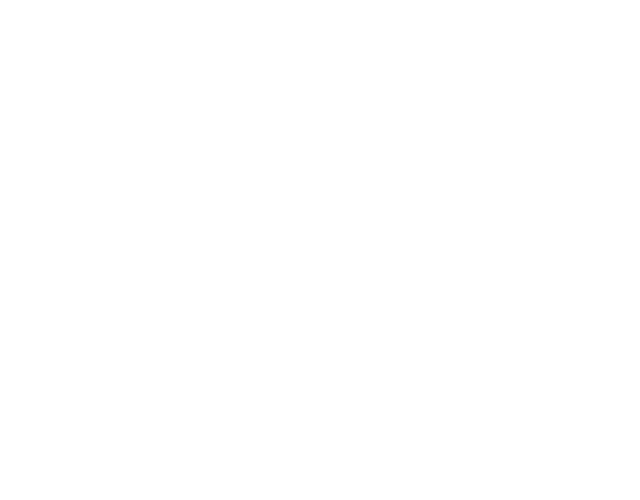
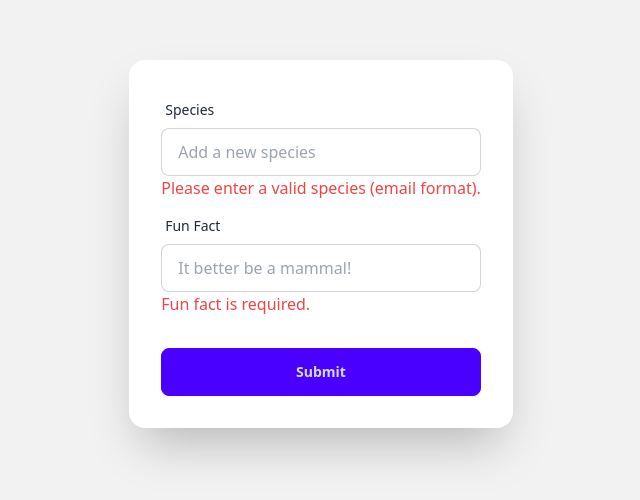
Before and after one commit to JamesDiStef/mammals, an Angular app: page /add in a window 1280 px wide. Before the commit this address led to /. Shown: the part 156-656 px from the top of the page, without its empty margins (319-959 px from the left). Built offline with nearby package versions, Linux system fonts and the light colour scheme.

Commit message:
delete css files, add new route and form for adding mammal on the ui

```diff
--- /dev/null
+++ b/src/app/add-mammal/add-mammal.component.html
@@ -0,0 +1,41 @@
+<div class="hero bg-base-200 min-h-screen">
+  <div class="hero-content flex-col lg:flex-row-reverse">
+    <div class="card bg-base-100 w-full max-w-sm shrink-0 shadow-2xl">
+      <form [formGroup]="speciesForm" (ngSubmit)="onSubmit()" class="card-body">
+        <div class="form-control">
+          <label class="label">
+            <span class="label-text">Species</span>
+          </label>
+          <input
+            formControlName="species"
+            type="email"
+            placeholder="Add a new species"
+            class="input input-bordered"
+            required
+          />
+          <div class="text-red-500">
+            Please enter a valid species (email format).
+          </div>
+        </div>
+
+        <div class="form-control">
+          <label class="label">
+            <span class="label-text">Fun Fact</span>
+          </label>
+          <input
+            formControlName="funFact"
+            type="text"
+            placeholder="It better be a mammal!"
+            class="input input-bordered"
+            required
+          />
+          <div class="text-red-500">Fun fact is required.</div>
+        </div>
+
+        <div class="form-control mt-6">
+          <button type="submit" class="btn btn-primary">Submit</button>
+        </div>
+      </form>
+    </div>
+  </div>
+</div>
--- /dev/null
+++ b/src/app/add-mammal/add-mammal.component.ts
@@ -0,0 +1,39 @@
+import { Component } from '@angular/core';
+import {
+  FormGroup,
+  FormBuilder,
+  Validators,
+  FormControl,
+  ReactiveFormsModule,
+} from '@angular/forms';
+
+@Component({
+  selector: 'app-add-mammal',
+  standalone: true,
+  imports: [ReactiveFormsModule],
+  templateUrl: './add-mammal.component.html',
+})
+export class AddMammalComponent {
+  speciesForm = new FormGroup({
+    species: new FormControl(''),
+    funFact: new FormControl(''),
+  });
+
+  constructor(private fb: FormBuilder) {}
+
+  ngOnInit() {
+    // Initialize the form group with form controls
+    this.speciesForm = this.fb.group({
+      species: ['', [Validators.required, Validators.email]], // Email validation for "species"
+      funFact: ['', Validators.required], // Required field for fun fact
+    });
+  }
+
+  onSubmit() {
+    if (this.speciesForm.valid) {
+      console.log('Form submitted:', this.speciesForm.value);
+    } else {
+      console.log('Form is not valid', this.speciesForm.errors);
+    }
+  }
+}
--- a/src/app/app.component.ts
+++ b/src/app/app.component.ts
@@ -6,7 +6,6 @@ import { RouterOutlet } from '@angular/router';
   standalone: true,
   imports: [RouterOutlet],
   templateUrl: './app.component.html',
-  styleUrl: './app.component.css'
 })
 export class AppComponent {
   title = 'animals';
--- a/src/app/app.routes.ts
+++ b/src/app/app.routes.ts
@@ -1,5 +1,6 @@
 import { Routes } from '@angular/router';
 import { SearchComponent } from './search/search.component';
+import { AddMammalComponent } from './add-mammal/add-mammal.component';
 
 export const routes: Routes = [
   {
@@ -7,4 +8,9 @@ export const routes: Routes = [
     component: SearchComponent,
     title: 'Search Page',
   },
+  {
+    path: 'add',
+    component: AddMammalComponent,
+    title: 'Add Mammal Page',
+  },
 ];
--- a/src/app/search/search.component.html
+++ b/src/app/search/search.component.html
@@ -23,7 +23,22 @@
   </svg>
 </label>
 
-@if(isSelected){
+@if(!isSelected){
+<div class="place-self-center place-">
+  <div class="card bg-base-100 m-20 w-4/5 h-2/5 shadow-xl">
+    <figure>
+      <img
+        src="https://img.daisyui.com/images/stock/photo-1606107557195-0e29a4b5b4aa.webp"
+        alt="Shoes"
+      />
+    </figure>
+    <div class="card-body">
+      <h2 class="card-title">Mammals!</h2>
+      <p>Search any North American mammal to learn a fun fact</p>
+    </div>
+  </div>
+</div>
+} @if(isSelected){
 <div class="place-self-center place-">
   <selected-animal [animal]="result[0]" />
 </div>
--- a/src/app/search/search.component.ts
+++ b/src/app/search/search.component.ts
@@ -9,7 +9,6 @@ import { HttpClient, HttpClientModule } from '@angular/common/http';
   standalone: true,
   imports: [SelectedAnimalComponent, ReactiveFormsModule],
   templateUrl: './search.component.html',
-  styleUrl: './search.component.css',
   providers: [HttpClient],
 })
 export class SearchComponent {
--- a/src/app/selected-animal/selected-animal.component.ts
+++ b/src/app/selected-animal/selected-animal.component.ts
@@ -6,7 +6,6 @@ import { Animal } from '../search/search.service';
   standalone: true,
   imports: [],
   templateUrl: './selected-animal.component.html',
-  styleUrl: './selected-animal.component.css',
 })
 export class SelectedAnimalComponent {
   @Input() animal!: Animal | undefined;
```
Also changed, not shown: src/app/app.component.css (deleted), src/app/search/search.component.css (deleted), src/app/selected-animal/selected-animal.component.css (deleted), 1 other file (tests, documents, lock files or other folders).
